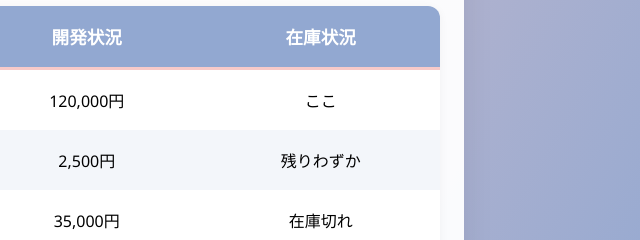
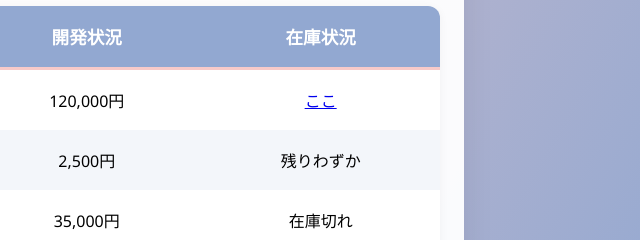
Before and after one commit to Linux-jam/onehtml-games, a plain HTML site: page index.html in a window 1280 px wide. Shown: the part 165-405 px from the top of the page, 600-1240 px from the left. Drawn offline with Linux system fonts and the light colour scheme.

Commit message:
Update index.html

```diff
--- a/index.html
+++ b/index.html
@@ -81,7 +81,7 @@
                 <tr>
                     <td>ノートパソコン</td>
                     <td>120,000円</td>
-                    <td>ここ</td>
+                    <td><a href="ChatBTP">ここ</a></td>
                 </tr>
                 <tr>
                     <td>ワイヤレスマウス</td>
```
